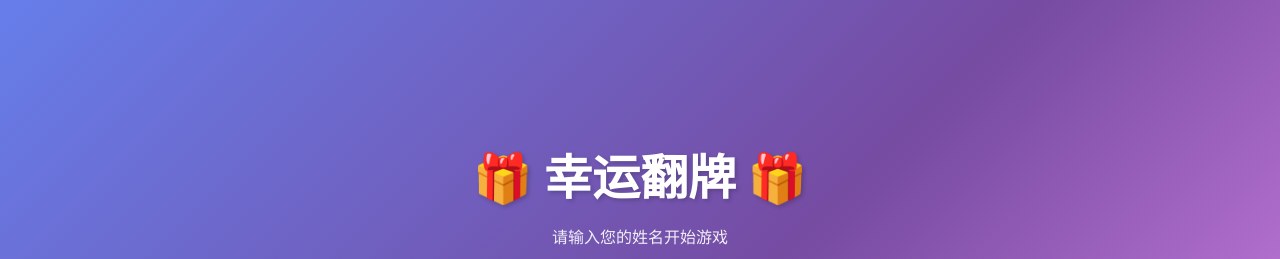
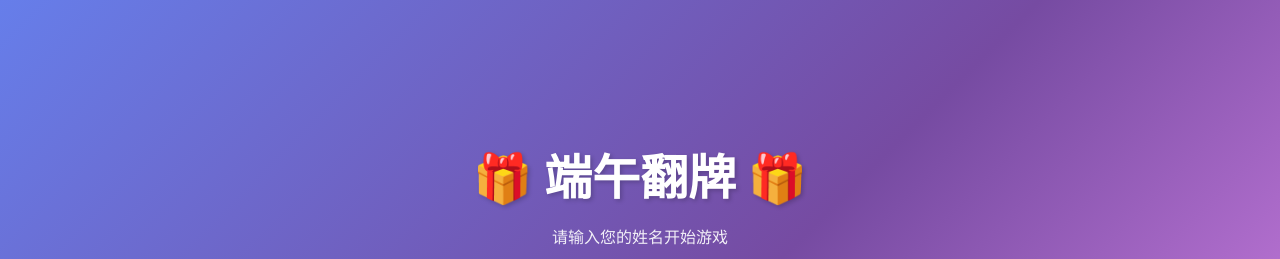
Before and after one commit to 851783207/Lottery_front, a Vue app: page / in a window 1280 px wide. Shown: the top 259 px of the page. Built offline with nearby package versions, Linux system fonts and the light colour scheme.

Commit message:
feat: 优化

```diff
--- a/index.html
+++ b/index.html
@@ -4,7 +4,7 @@
     <meta charset="UTF-8" />
     <link rel="icon" type="image/svg+xml" href="/favicon.ico" />
     <meta name="viewport" content="width=device-width, initial-scale=1.0, maximum-scale=1.0, user-scalable=no" />
-    <title>幸运翻牌</title>
+    <title>端午翻牌</title>
   </head>
   <body>
     <div id="app"></div>
--- a/src/views/Home.vue
+++ b/src/views/Home.vue
@@ -1,6 +1,6 @@
 <template>
   <div class="container">
-    <div class="title">🎁 幸运翻牌 🎁</div>
+    <div class="title">🎁 端午翻牌 🎁</div>
     <div class="subtitle">请输入您的姓名开始游戏</div>
 
     <div class="input-section">
```
